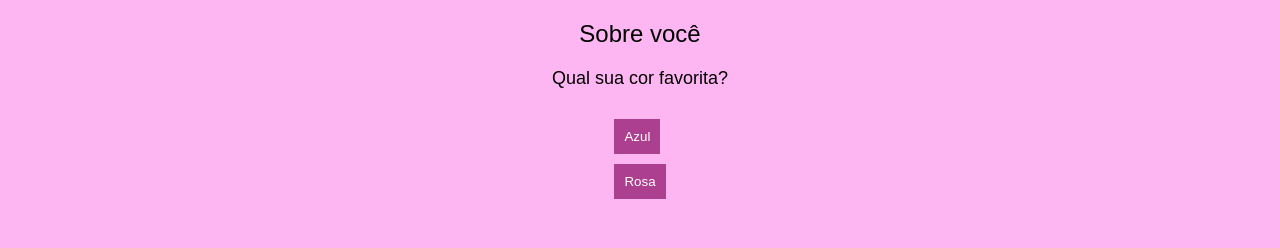
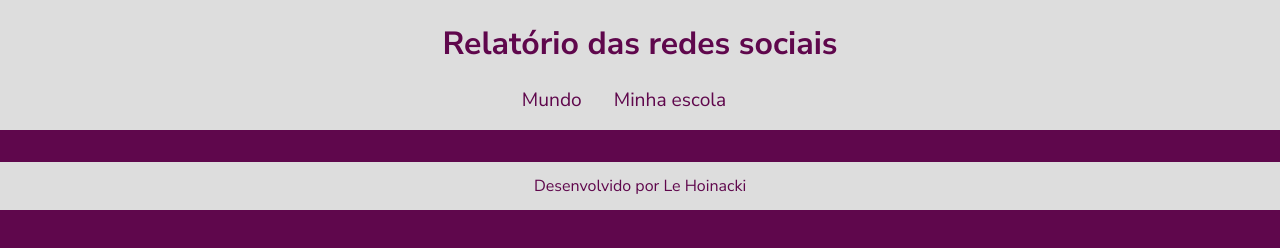
Before and after one commit to hoinackizinha/program-ao01, a plain HTML site: page index.html in a window 1280 px wide. Drawn offline with Linux system fonts and the light colour scheme.

Commit message:
Add files via upload

```diff
--- a/index.html
+++ b/index.html
@@ -1,15 +1,27 @@
 <!DOCTYPE html>
-<html lang="en">
+<html lang="pt-br">
 <head>
-<meta charset="UTF-8">
-<meta name="viewport" content="width=device-width, initial-scale=1.0">
-<title>Questionário Interativo</title>
-<link rel="stylesheet" href="style.css">
+    <meta charset="UTF-8">
+    <meta name="viewport" content="width=device-width, initial-scale=1.0">
+    <title>Redes Sociais</title>
+    <link rel="stylesheet" href="style.css">
 </head>
 <body>
-<div id="titulo">Sobre você</div>
-<div id="caixaPerguntas"></div>
-<div id="alternativas"></div>
-<script src="script.js"></script>
+    <header>
+        <h1>Relatório das redes sociais</h1>
+        <nav>
+            <a href="index.html">Mundo</a>
+            <a href="#">Minha escola</a>
+        </nav>
+    </header>
+    <main class="graficos-section">
+        <section id="graficos-container" class="graficos-container">
+            <!-- crie os gráficos aqui -->
+        </section>
+    </main>
+    <footer>
+        <p>Desenvolvido por Le Hoinacki</p>
+    </footer>
+    <script type="module" src="graficos/informacoesGlobais.js"></script>
 </body>
 </html>
--- a/style.css
+++ b/style.css
@@ -1,29 +1,58 @@
+@import url('https://fonts.googleapis.com/css2?family=Nunito+Sans:ital,opsz,wght@0,6..12,200..1000;1,6..12,200..1000&display=swap');
+
+:root {
+    --bg-color: #5f074c;
+    --primary-color: #DDDDDD;
+    --secondary-color: #f054c1;
+    --font: "Nunito Sans", sans-serif;
+}
+
 body {
-    font-family: Arial, sans-serif;
-    background-color: #fdb6f1;
+    background-color: var(--bg-color);
+    color: var(--primary-color);
+    font-family: var(--font);
+    height: 100vh;
+    margin: 0;
+}
+
+header {
+    background-color: var(--primary-color);
+    text-align: center;
+    padding: 1px;
+}
+
+h1 {
+    font-size: 2rem;
+    color: var(--bg-color);
+    font-weight: 700;
+}
+
+nav {
     display: flex;
-    flex-direction: column;
+    justify-content: center;
+    font-weight: 400;
+}
+
+nav a {
+    text-decoration: none;
+    color: var(--bg-color);
+    margin: 0 2rem 1rem 0rem;
+    font-size: 1.2rem;
+}
+
+nav a:hover {
+    text-decoration: underline;
+    transform: scale(0.90);
+    transition: transform 0.1s;
+}
+
+footer {
+    display: flex;
     align-items: center;
-    margin: 0;
-    padding: 20px;
-    }
-    #titulo {
-    font-size: 24px;
-    margin-bottom: 20px;
-    }
-    #caixaPerguntas {
-    font-size: 18px;
-    margin-bottom: 20px;
-    }
-    #alternativas button {
-    display: block;
-    margin: 10px 0;
-    padding: 10px;
-    background-color: #ac3f90;
-    color: white;
-    border: none;
-    cursor: pointer;
-    }
-    #alternativas button:hover {
-    background-color: #b30077;
-    }
+    justify-content: center;
+    background-color: var(--primary-color);
+    color: var(--bg-color);
+    width: 100%;
+    height: 3rem;
+    margin-top: 2rem;
+}
```
Also changed, not shown: informacoesGlobais.js (added, +9 -0 lines).
